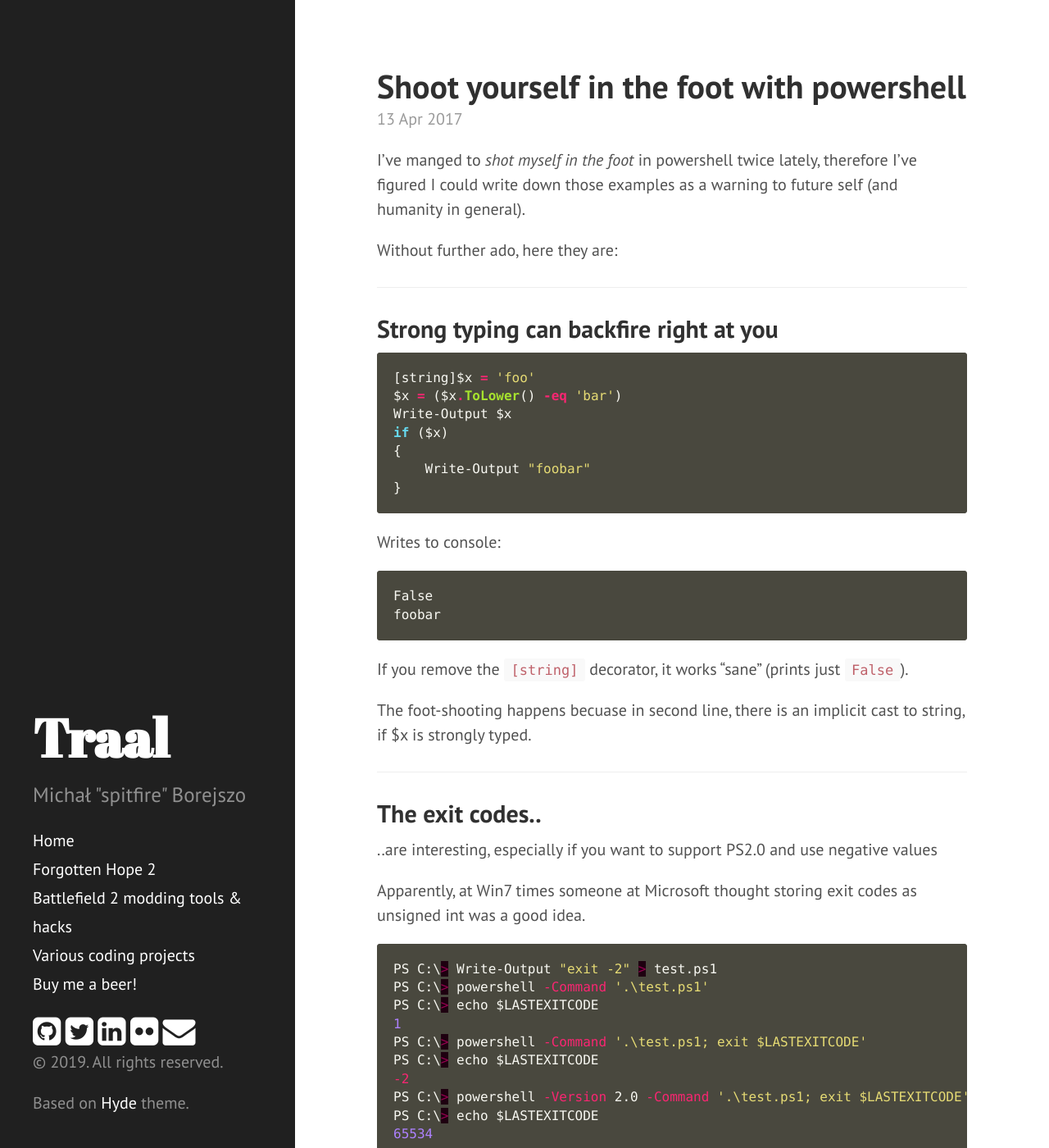
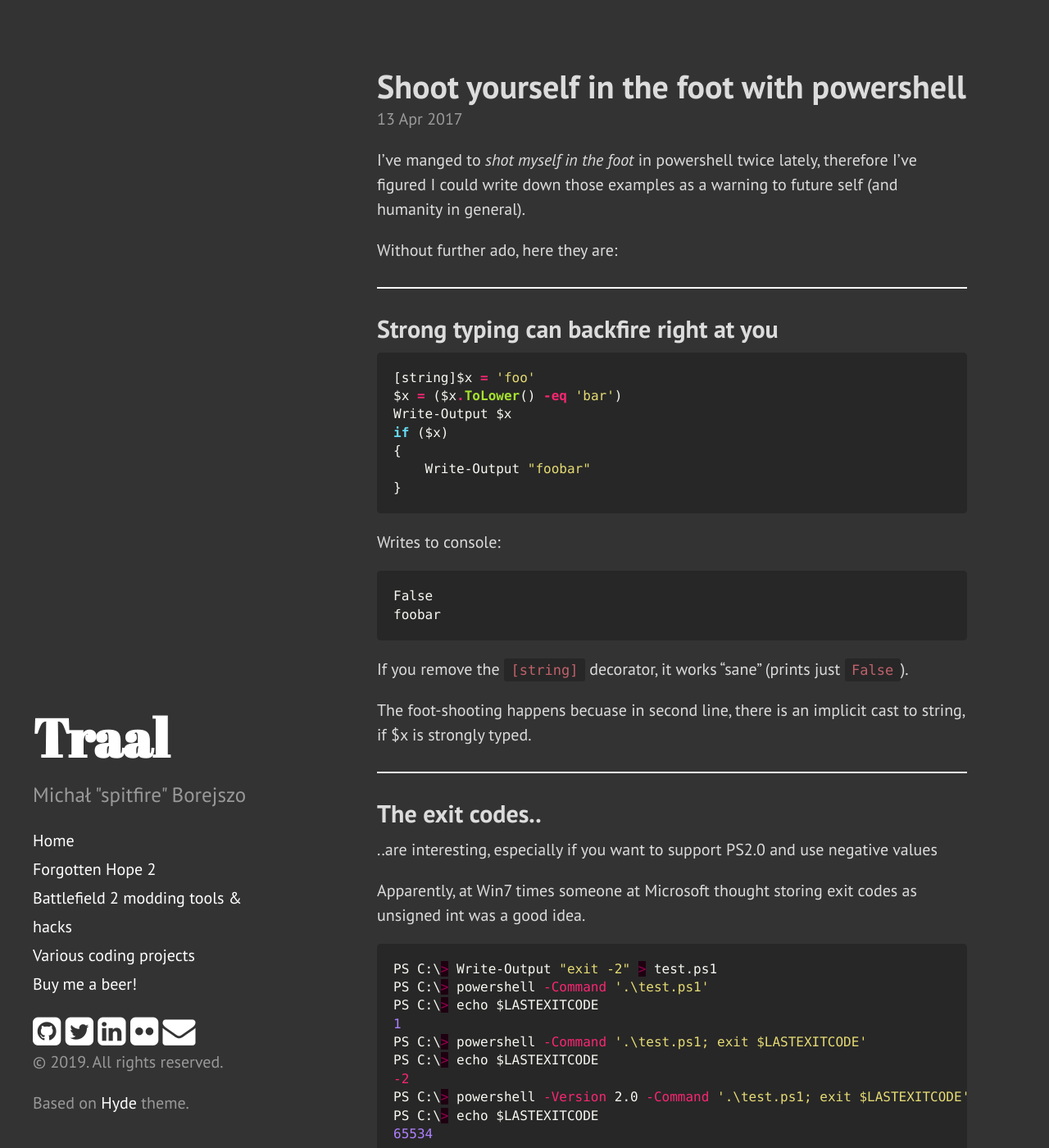
Before and after one commit to spitfire05/spitfire05.github.io, a Jekyll site: the page built from index.html, in a window 1280 px wide and 1400 px high. Shown: the whole window at 82% size. Built offline with Jekyll 4.4.1, drawn with Linux system fonts in a browser that asks for light colours; nearby versions of some CDN libraries; the list of posts is cut into pages by our own code.

Commit message:
Sweet dark mode!

```diff
--- a/static/css/traal.css
+++ b/static/css/traal.css
@@ -13,3 +13,34 @@ pre.highlight {
       margin:auto;
   }
 }
+
+/* <DarkMode> */
+
+body {
+  color: #dcdcdc;
+  background-color: #333;
+}
+
+.page-title,
+.post-title,
+.post-title a {
+  color: #dcdcdc;
+}
+
+pre, code {
+  background-color: #272727;
+}
+
+pre.highlight {
+	background-color: #272727;
+}
+
+div.sidebar {
+	background-color: #333;
+}
+
+h1, h2, h3, h4, h5, h6 {
+    color: #dcdcdc;
+}
+
+/* </DarkMode> */
```
